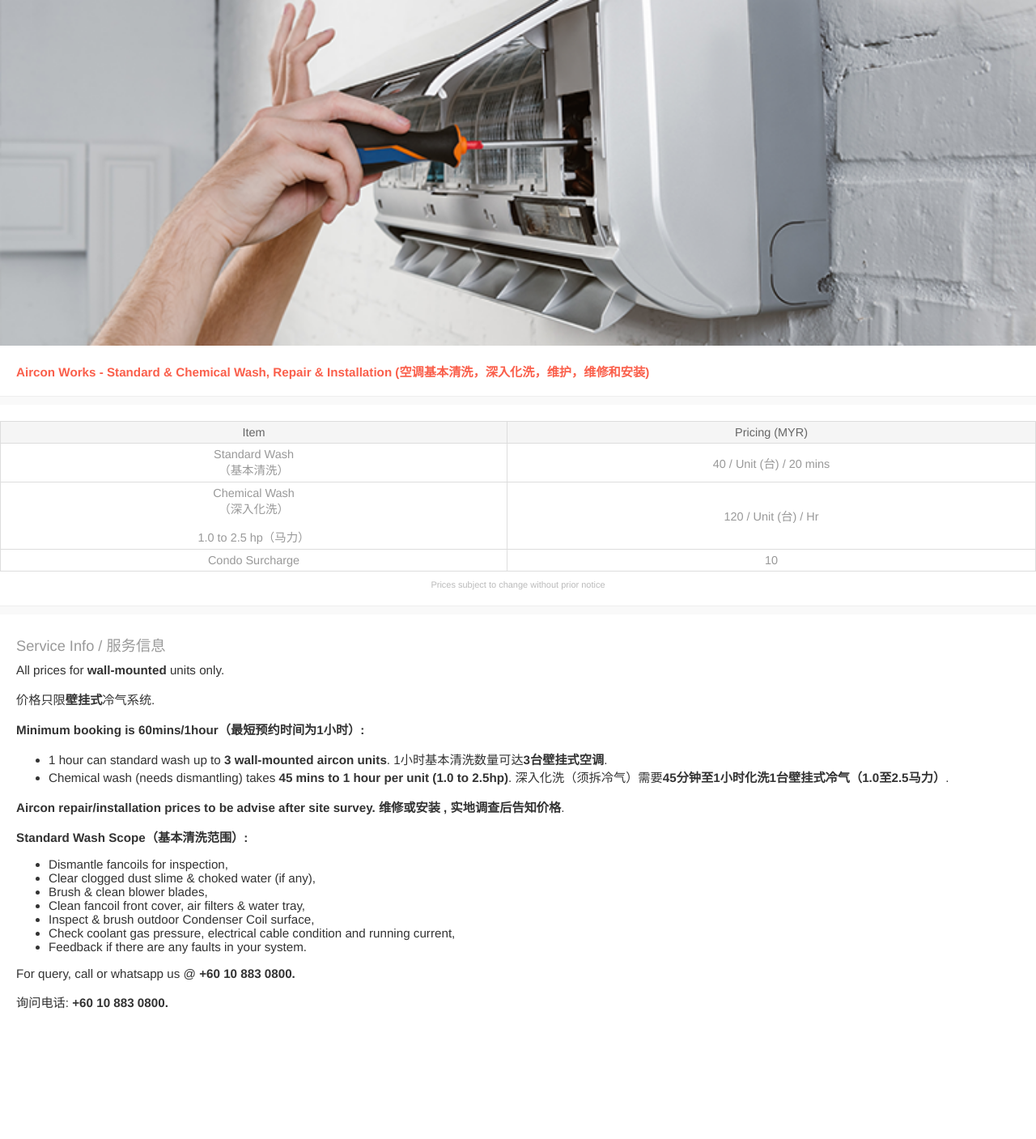
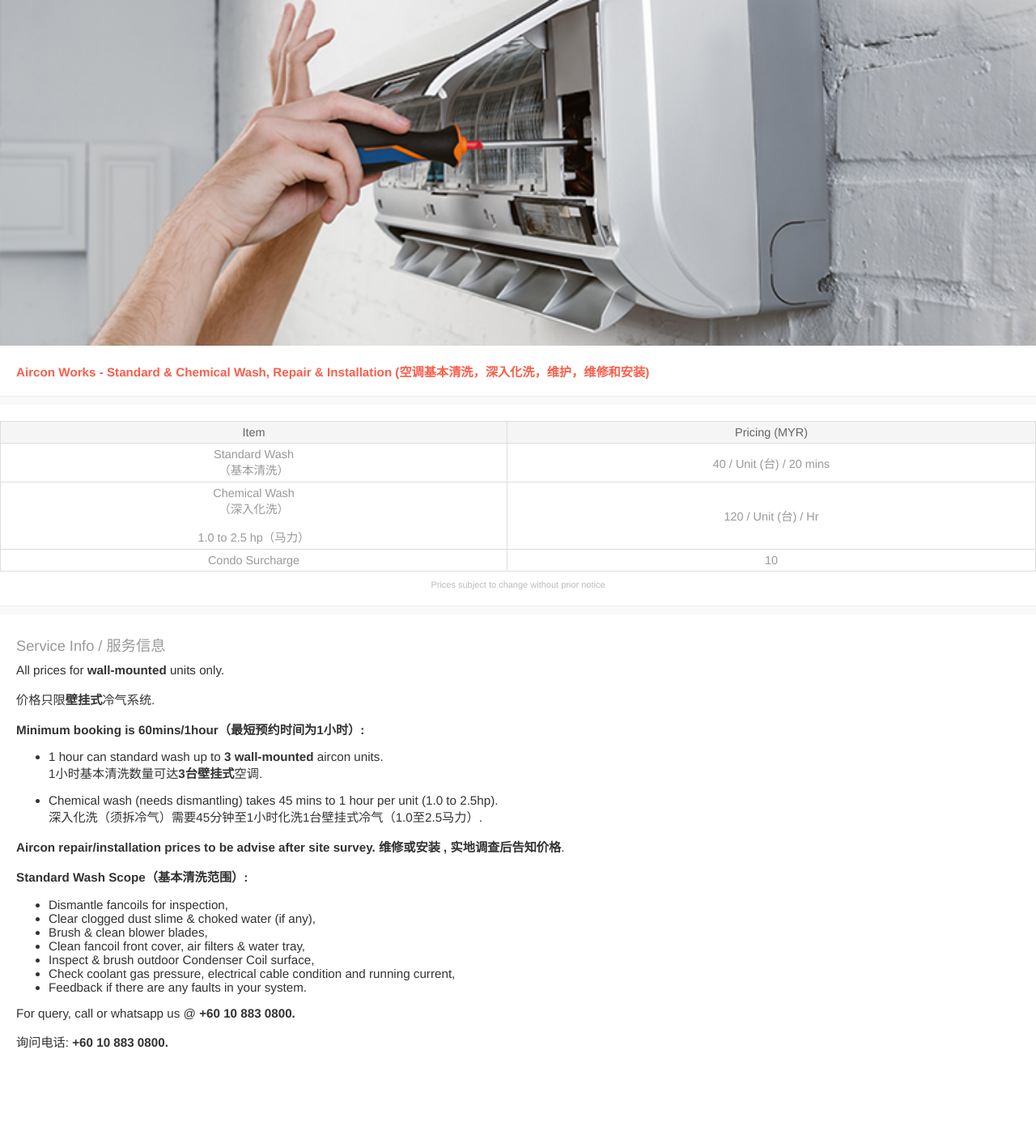
Before and after one commit to blooms-singapore/pages, a Jekyll site: the page built from en/services/myr/aircon.html, in a window 1280 px wide. Shown: the whole page at 81% size. Built offline with Jekyll 4.4.1, drawn with Linux system fonts in a browser that asks for light colours; before the commit the page ends 1358 px from its top, so only the background shows below that.

Commit message:
Update aircon.html

```diff
--- a/en/services/myr/aircon.html
+++ b/en/services/myr/aircon.html
@@ -49,8 +49,12 @@ layout: service
         <p>
     <strong>Minimum booking is 60mins/1hour（最短预约时间为1小时）:</strong>
         <ul>
-          <li> 1 hour can standard wash up to <strong>3 wall-mounted aircon units</strong>. 1小时基本清洗数量可达<strong>3台壁挂式空调</strong>.</li>
-          <li> Chemical wash (needs dismantling) takes <strong>45 mins to 1 hour per unit (1.0 to 2.5hp)</strong>. 深入化洗（须拆冷气）需要<strong>45分钟至1小时化洗1台壁挂式冷气（1.0至2.5马力）</strong>.</li>
+          <li>1 hour can standard wash up to <strong>3 wall-mounted</strong> aircon units.
+            <p>
+              1小时基本清洗数量可达<strong>3台壁挂式</strong>空调.</li>
+          <li> Chemical wash (needs dismantling) takes 45 mins to 1 hour per unit (1.0 to 2.5hp).
+            <p>
+            深入化洗（须拆冷气）需要45分钟至1小时化洗1台壁挂式冷气（1.0至2.5马力）.</li>
     </ul>
       <p>
        <p>
```
